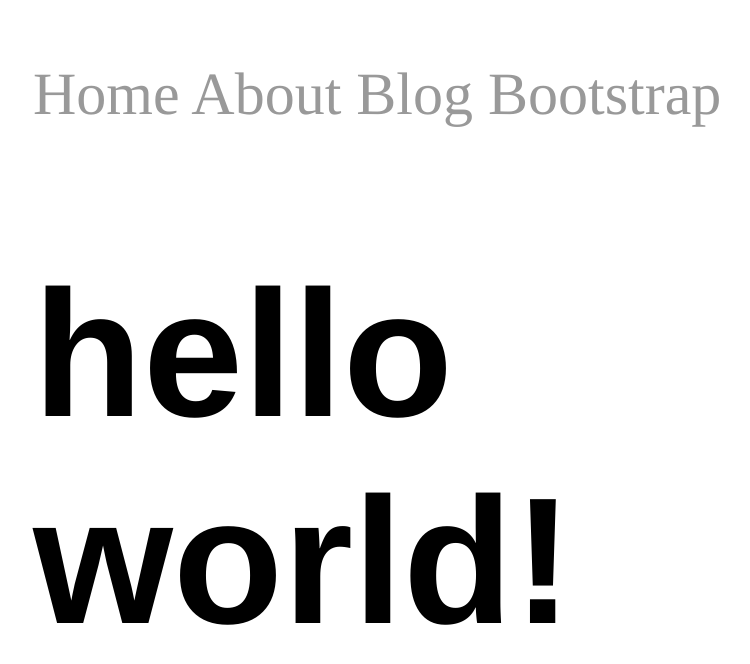
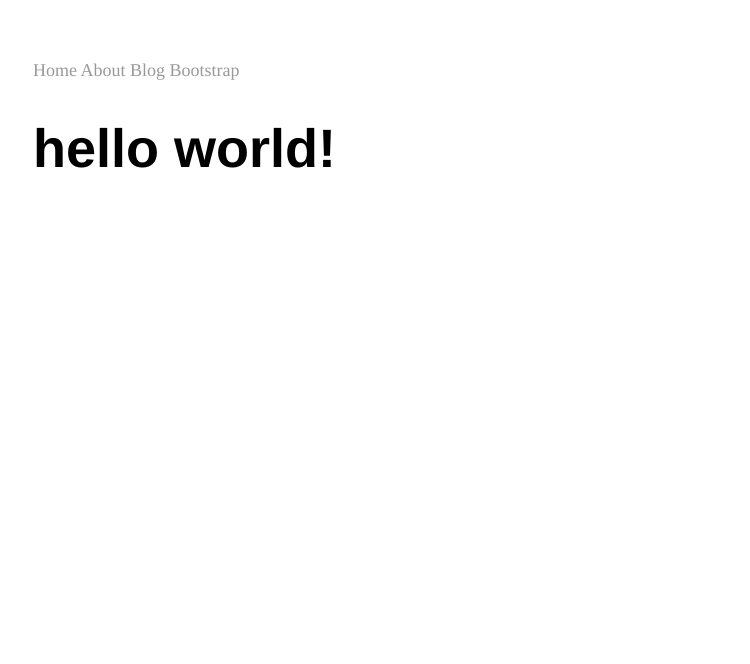
Before and after one commit to studentiyot/code_monkey, a Jekyll site: the page built from monkey_do.html, in a window 1280 px wide. Shown: the top 664 px of the page, without its empty margins (159-909 px from the left). Built offline with Jekyll 4.4.1, drawn with Linux system fonts in a browser that asks for light colours.

Commit message:
Update not_main.css

```diff
--- a/assets/css/not_main.css
+++ b/assets/css/not_main.css
@@ -2,7 +2,7 @@ body {
     margin: 60px auto;
     width: 70%;
     font-family: 'Times', 'Serif';
-    font-size: 60px;
+    font-size: 18px;
 }
 nav ul, footer ul {
     font-family:'Helvetica', 'Arial', 'Sans-Serif';
```
